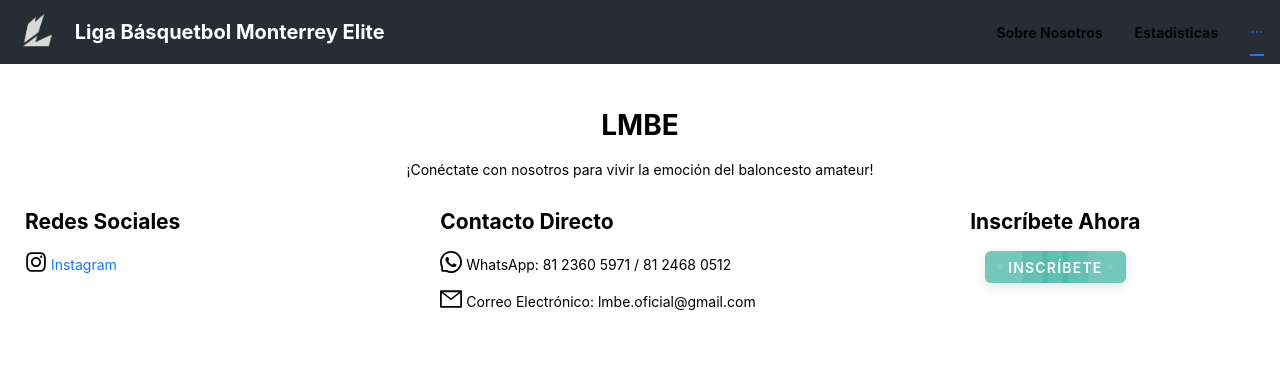
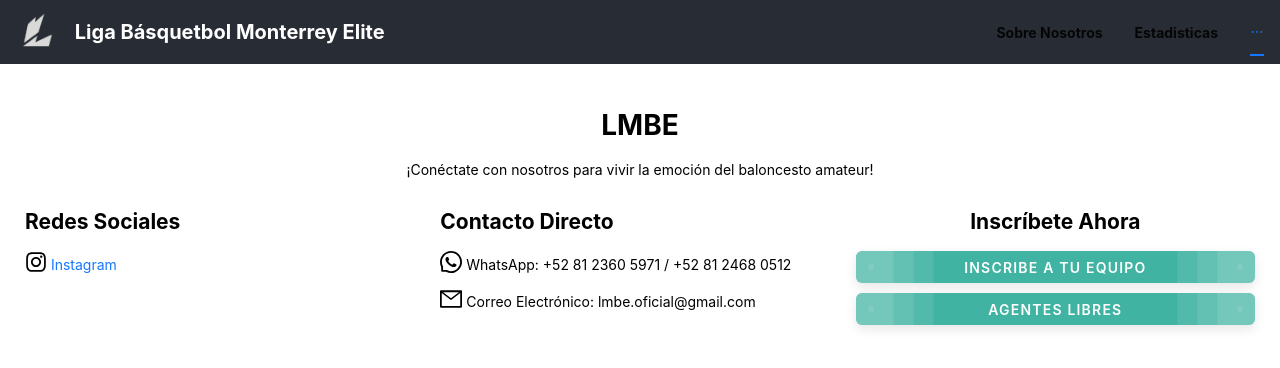
Before and after one commit to ferp03/lmbe-stats-front, a React (Create React App) app: page /contacto in a window 1280 px wide. Shown: the top 368 px of the page. Built offline with nearby package versions, Linux system fonts and the light colour scheme.

Commit message:
buttons and FA

```diff
--- a/src/Contacto.js
+++ b/src/Contacto.js
@@ -4,10 +4,11 @@ import { InstagramOutlined, WhatsAppOutlined, MailOutlined } from "@ant-design/i
 import './Home.css';
 
 const Contacto = () => {
-  const whatsappNumber = '81 2360 5971 / 81 2468 0512';
+  const whatsappNumber = '+52 81 2360 5971 / +52 81 2468 0512';
   const email = 'lmbe.oficial@gmail.com';
   const instagramLink = 'https://www.instagram.com/lmbe.oficial?igshid=MTNiYzNiMzkwZA%3D%3D&utm_source=qr';
-  const registrationFormLink = 'https://forms.gle/1jfFRurMucZTW2YYA';
+  const registrationFormLink = 'https://forms.gle/jiJ4qqio4rYp83ZaA';
+  const agentesLibres = 'https://forms.gle/XDNJJe7MQFM37Bgv8';
 
   return (
     <div style={{ padding: 25 }}>
@@ -41,11 +42,18 @@ const Contacto = () => {
 
         <Col xs={24} sm={16} md={12} lg={8} style={{textAlign: "center"}}>
           <h2>Inscríbete Ahora</h2>
-          <Button className='btn' type="primary" href={registrationFormLink} target="_blank" rel="noopener noreferrer">
-            <i className="animation"></i>
-            Inscríbete
-            <i className="animation"></i>
-          </Button>
+          <div style={{display: 'flex', flexDirection: 'column'}}>
+            <Button style={{marginBottom: '10px'}} className='btn' type="primary" href={registrationFormLink} target="_blank" rel="noopener noreferrer">
+              <i className="animation"></i>
+              Inscribe a tu Equipo
+              <i className="animation"></i>
+            </Button>
+            <Button className='btn' type='primary' href={agentesLibres} target='_blank' rel='noopener noreferrer'>
+              <i className='animation'></i>
+              Agentes Libres
+              <i className='animation'></i>
+            </Button>
+          </div>
         </Col>
       </Row>
     </div>
--- a/src/Home.js
+++ b/src/Home.js
@@ -55,7 +55,7 @@ const Content = () => {
 
         <div>
           <h3>¿Cómo Participar?</h3>
-          <Button className="btn" size="large" shape="round" onClick={handleButtonClick}>
+          <Button className="btn" type='primary' size="large" shape="round" onClick={handleButtonClick}>
             <i className="animation"></i>
             ¡Únete a LMBE! Regístrate ahora
             <i className="animation"></i>
```
Also changed, not shown: src/setupTests.js (deleted, +0 -5 lines).
